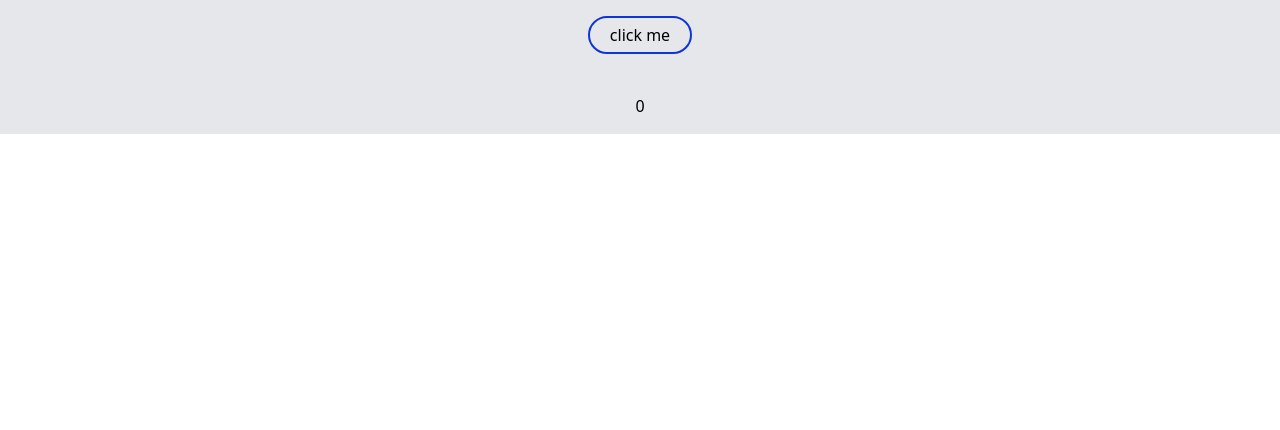
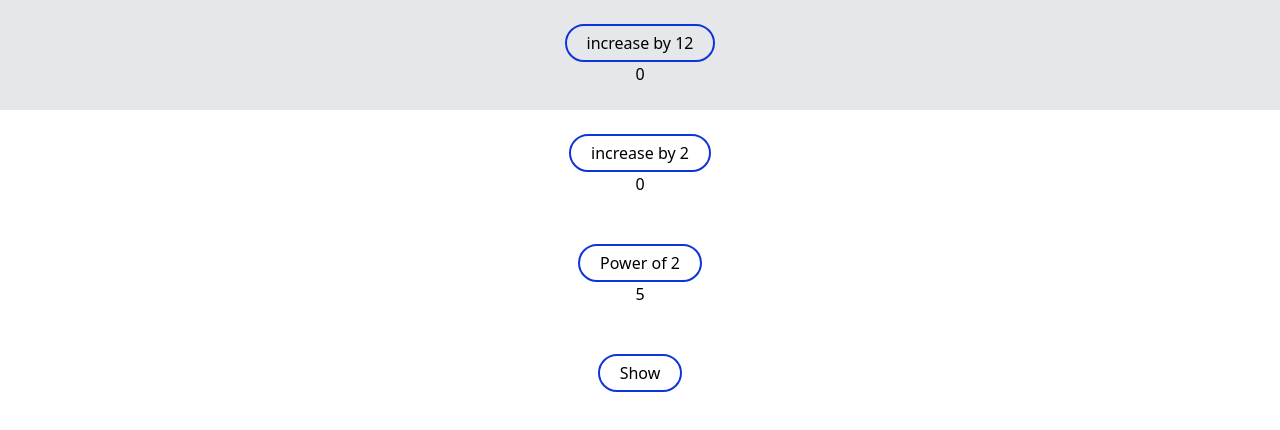
Before and after one commit to ikoral/vue-bootcamp, a Vue app: page / in a window 1280 px wide. Shown: the top 430 px of the page. Built offline with nearby package versions, Linux system fonts and the light colour scheme.

Commit message:
event (v-on) examples

```diff
--- a/src/App.vue
+++ b/src/App.vue
@@ -1,46 +1,80 @@
 <template>
-  <div class= "bg-gray-200 w-full flex flex-col items-center p-4" tabindex="0">
-    <div class="mb-10 flex flex-row flex-wrap justify-center">
-      <button class = "button" @click.alt = "add(10)">click me</button>
+  <div v-if = "globalPage" class= "w-full flex flex-col items-center" tabindex="0" @keyup.esc = "globalPage = false">
+
+    <div class="w-full bg-gray-200 p-6 flex flex-col justify-center items-center">
+      <!-- Example 1 - using javascript expression -->
+      <!-- When the button is clicked, it should increase exampleOne by 12 -->
+      <button class="button" @click="exampleOne += 12">increase by 12</button>
+      <p>{{ exampleOne }}</p>
     </div>
-    <p>{{ counter }}</p>
+
+    <div class="w-full bg-teal-200 p-6 flex flex-col justify-center items-center">
+      <!-- Example 2 - using a method -->
+      <!-- When the button is clicked, it should increase exampleTwo by 2 -->
+      <button class="button" @click="increaseTwo">increase by 2</button>
+      <p>{{ exampleTwo }}</p>
+    </div>
+
+    <div class="w-full p-6 flex flex-col justify-center items-center">
+      <!-- Example 3 - using a method with data -->
+      <!-- When the button is clicked, it should set exampleThree to data being passed in -->
+      <button class = "button" @click = "powerOf(2)">Power of 2</button>
+      <p>{{ exampleThree }}</p>
+    </div>
+
+    <div class="w-full bg-teal-200 p-6 flex flex-col justify-center items-center">
+      <!-- Example 4 - using a method -->
+      <!-- When the word "Show" is double clicked (dblclick), it should make the text appear!-->
+      <button class = "button" @dblclick = "showText">Show</button>
+      <p v-if = "isVisible">Abracadabra</p>
+    </div>
+
+    <!-- Example 5 - using a method -->
+    <!-- When the key esc is pressed, the whole page should disappear -->
+
   </div>
 </template>
 
 <script>
+export default {
+  name: "App",
 
-export default {
-  name: 'App',
+  components: {},
 
-  components: {
-
-  },
-
-  data:() => {
+  data: () => {
     return {
-      counter:0
-    }
+      exampleOne: 0,
+      exampleTwo: 0,
+      exampleThree: 5,
+      isVisible : false,
+      globalPage: true
+    };
   },
 
   methods: {
-    add(number) {
-      this.counter += number;
+    increaseTwo() {
+      this.exampleTwo += 2;
+    },
+    powerOf(value){
+      this.exampleThree **= value;
+    },
+    showText(){
+      this.isVisible = !this.isVisible;
     }
-  }
-
-}
+  },
+};
 </script>
 
 <style>
-.button{
+.button {
   border: 2px solid rgb(15, 52, 218);
   padding: 5px 20px;
-  border-radius: 20px
+  border-radius: 20px;
 }
 
-.button:hover{
+.button:hover {
   background: rgb(15, 52, 218);
   color: #fff;
-  border: 3px solid rgb(111, 181, 246);
+  border: 2px solid #fff;
 }
 </style>
```
